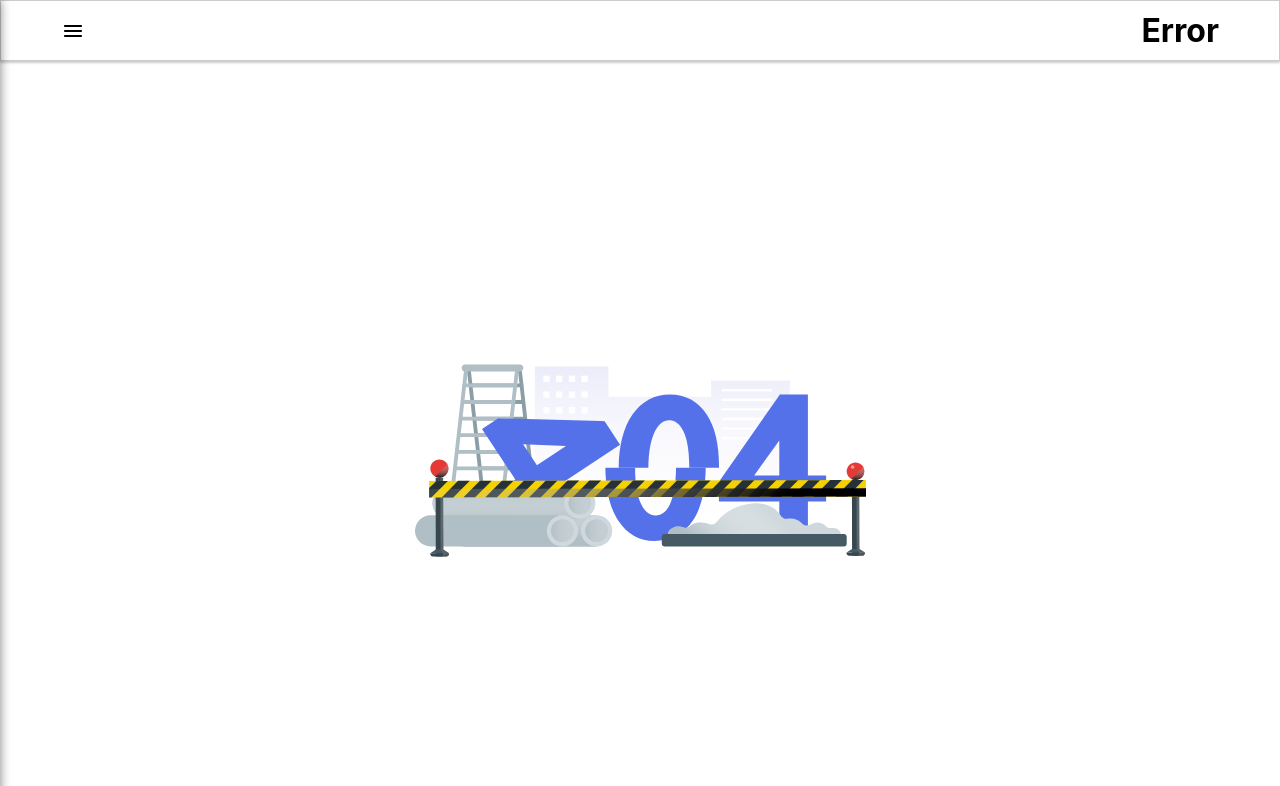
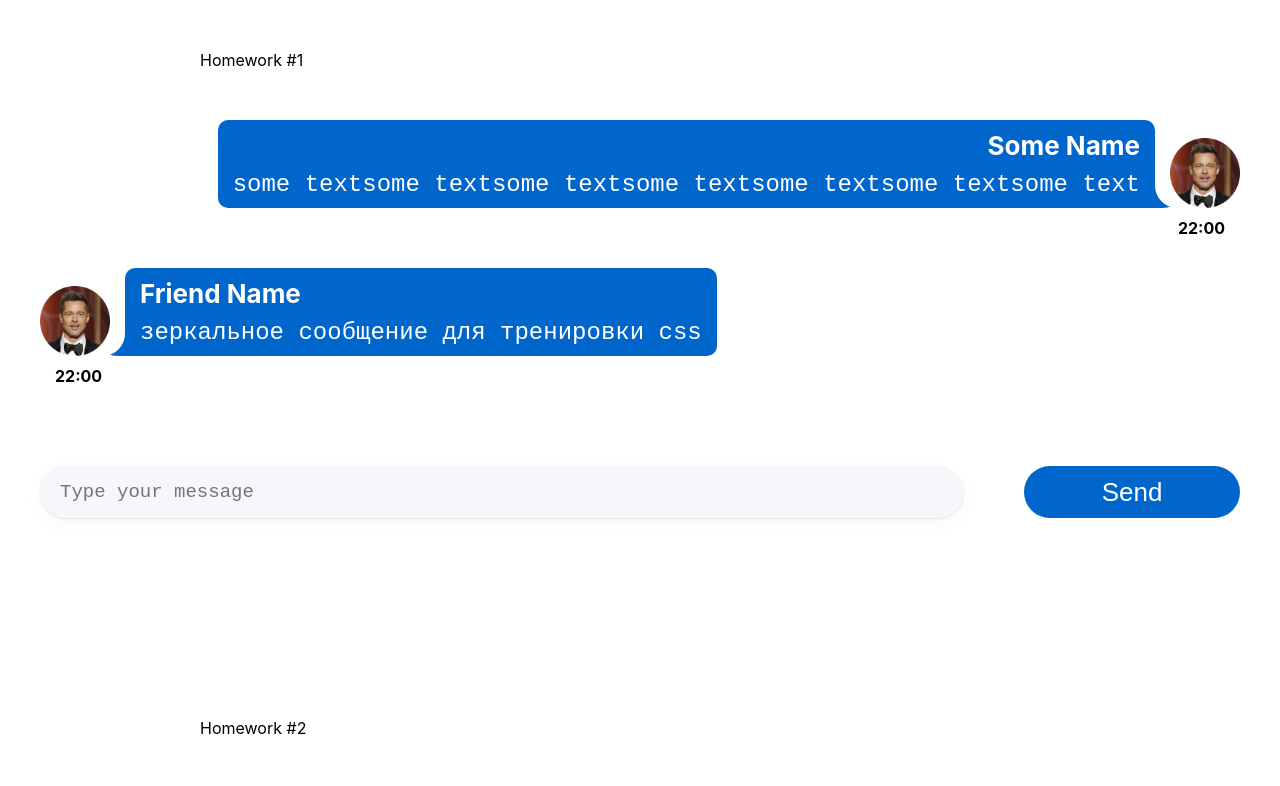
Before and after one commit to IlyaZolotukhin/HomeWorks, a React (Create React App) app: page / in a window 1280 px wide. Shown: the top 786 px of the page. Built offline with nearby package versions, Linux system fonts and the light colour scheme.

Commit message:
HW2 commit

```diff
--- a/src/s1-main/App.tsx
+++ b/src/s1-main/App.tsx
@@ -9,13 +9,13 @@ import HW5 from "../s2-homeworks/hw05/HW5";
 function App() {
     return (
         <div className={s.App}>
-           {/* <HW1/>
+            <HW1/>
             <HW2/>
-            <HW3/>
+            {/*<HW3/>
             <HW4/>*/}
 
             {/*при выполнении дз 5 и более - закомментировать здесь дз 1-4, так как они есть внутри дз 5*/}
-            <HW5/>
+           {/* <HW5/>*/}
         </div>
     )
 }
--- a/src/s2-homeworks/hw05/header/Header.tsx
+++ b/src/s2-homeworks/hw05/header/Header.tsx
@@ -7,12 +7,10 @@ import {PATH} from '../Pages'
 type PropsType = {
     handleOpen: () => void
 }
-
 export const Header: FC<PropsType> = ({handleOpen}) => {
     // hw5-menu изначально отсутствует, при нажатии на бургер - появляется, при повторном нажатии исчезает
     const location = useLocation()
     const currentPath = location.pathname
-
     const pageName =
         currentPath === PATH.PRE_JUNIOR ? 'Pre-junior':
             currentPath === PATH.JUNIOR ? 'Junior' :
@@ -21,8 +19,7 @@ export const Header: FC<PropsType> = ({handleOpen}) => {
     return (
         <>
             <div id={'hw5-header'} className={s.header}>
-                <img
-                    src={burgerIcon}
+                <img src={burgerIcon}
                     id={'hw5-burger-menu'}
                     className={s.burgerMenuIcon}
                     onClick={handleOpen}
```
Also changed, not shown: src/s2-homeworks/hw05/layout/Layout.tsx (+2 -6 lines).
